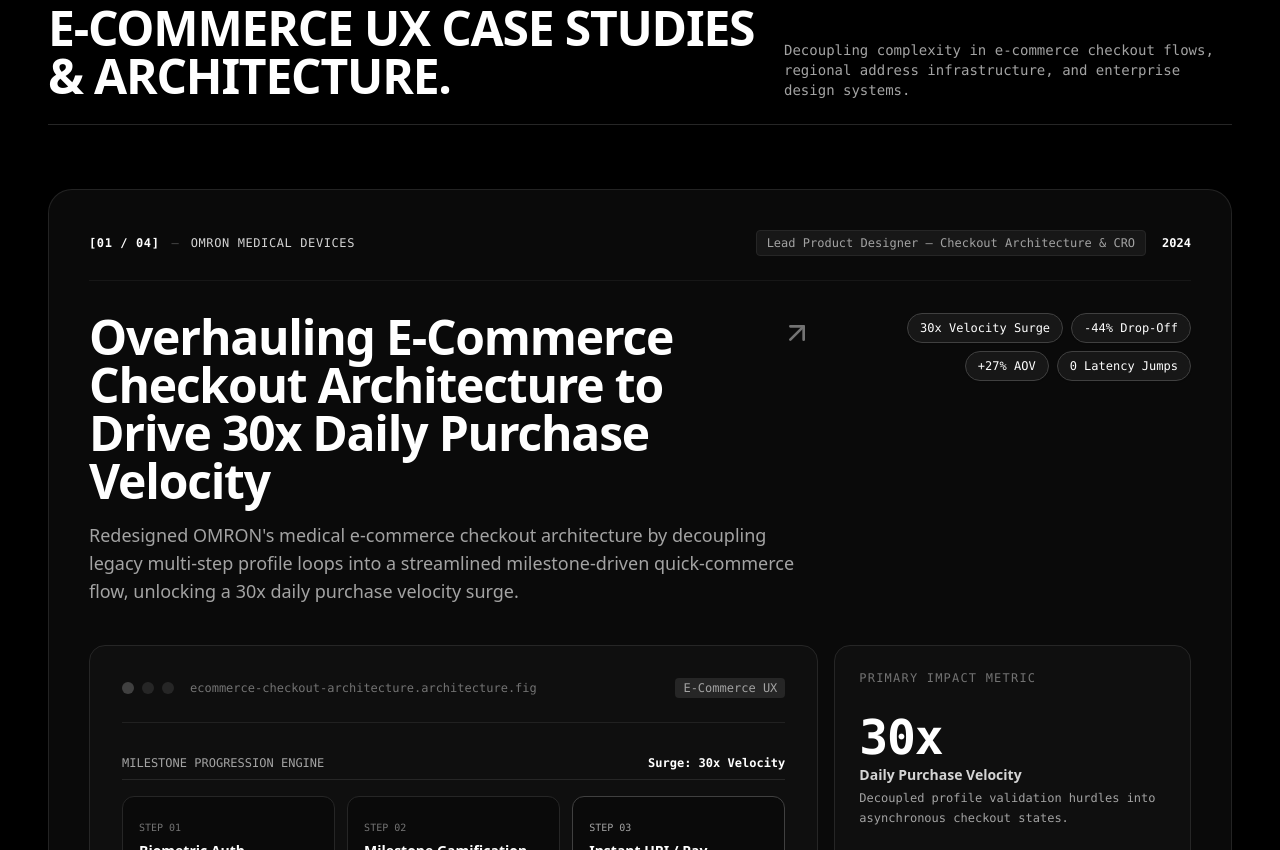
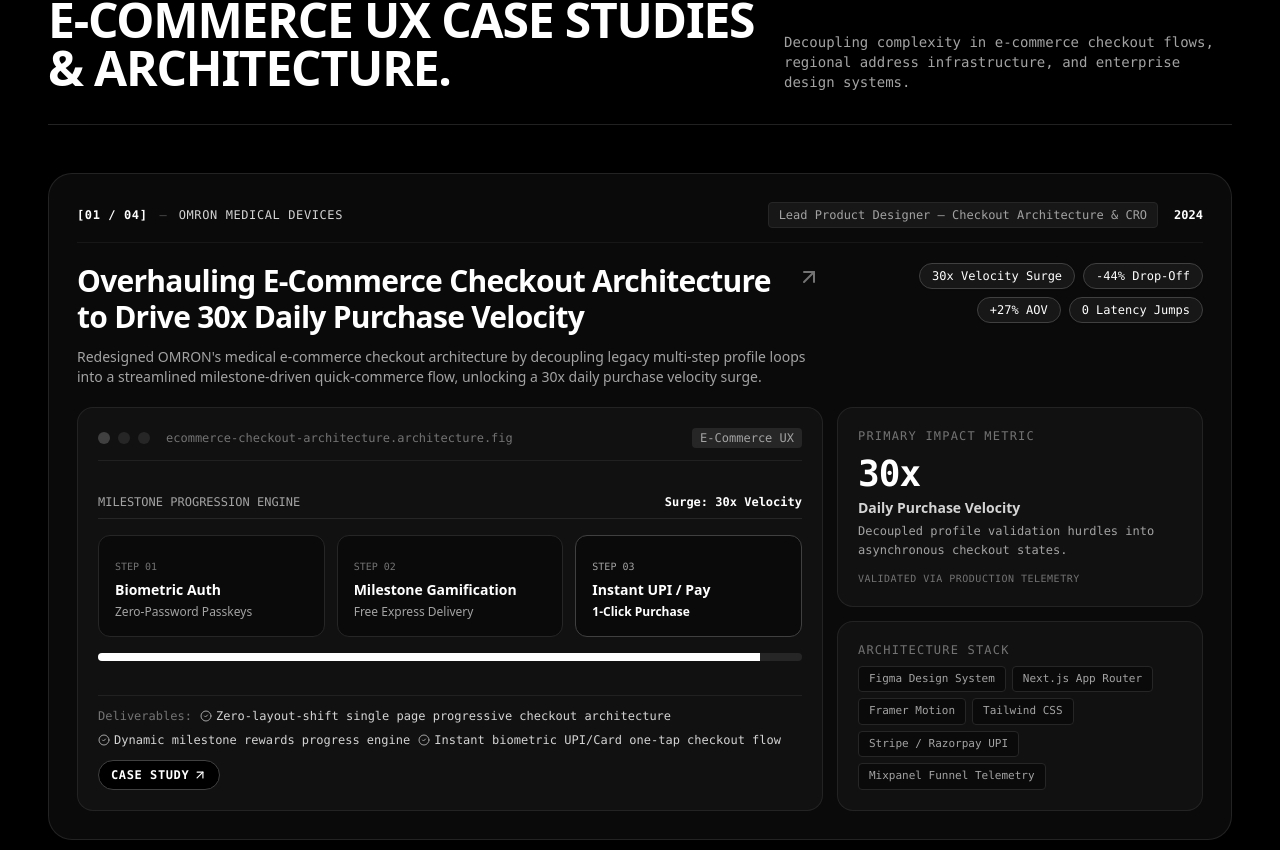
Before and after one commit to jerrymelvinj/portfolio-v3, a Next.js app: page / in a window 1280 px wide. Shown: the part 1090-1940 px from the top of the page. Built offline with nearby package versions, Linux system fonts and the light colour scheme.

Commit message:
fix(casestudies): remove sticky header during stack animation and recalibrate card proportions to prevent bottom cutoff

```diff
--- a/src/components/sections/CaseStudies.tsx
+++ b/src/components/sections/CaseStudies.tsx
@@ -10,8 +10,8 @@
   return (
     <section id="work" className="py-16 sm:py-24 px-6 sm:px-8 lg:px-12 bg-black relative">
       <div className="max-w-7xl mx-auto">
-        {/* Section Header Partition — Stays still at top on desktop */}
-        <div className="lg:sticky lg:top-20 z-30 bg-black/95 backdrop-blur-md pt-4 pb-6 border-b border-neutral-800 mb-10 sm:mb-16">
+        {/* Section Header Partition — Scrolls naturally above stack so cards have full viewport focus */}
+        <div className="pt-2 pb-8 border-b border-neutral-800 mb-8 sm:mb-12">
           <div className="flex flex-col sm:flex-row sm:items-end justify-between gap-6">
             <div className="space-y-2">
               <span className="text-xs font-mono uppercase tracking-widest text-neutral-500 block">
@@ -46,20 +46,20 @@
             return (
               <motion.article
                 key={project.id}
-                initial={{ opacity: 0, y: 35 }}
+                initial={{ opacity: 0, y: 30 }}
                 whileInView={{ opacity: 1, y: 0 }}
                 viewport={{ once: true, amount: 0.1 }}
                 transition={{ duration: 0.65, ease: [0.25, 0.1, 0.25, 1] }}
                 style={{
-                  top: `calc(190px + ${index * 12}px)`,
+                  top: `calc(84px + ${index * 8}px)`,
                   zIndex: 10 + index,
                 }}
-                className={`group rounded-2xl sm:rounded-3xl border border-neutral-800/90 ${solidBg} p-6 sm:p-8 lg:p-10 shadow-[0_-20px_50px_rgba(0,0,0,0.95)] transform-gpu transition-all lg:sticky ${
-                  isLast ? "mb-0" : "mb-16 lg:mb-40"
+                className={`group rounded-2xl sm:rounded-3xl border border-neutral-800/90 ${solidBg} p-5 sm:p-7 lg:p-7 shadow-[0_-20px_50px_rgba(0,0,0,0.95)] transform-gpu transition-all lg:sticky ${
+                  isLast ? "mb-0" : "mb-16 lg:mb-36"
                 }`}
               >
                 {/* Project Header Row */}
-                <div className="flex flex-wrap items-center justify-between gap-4 font-mono text-xs text-neutral-400 pb-6 border-b border-neutral-900">
+                <div className="flex flex-wrap items-center justify-between gap-4 font-mono text-xs text-neutral-400 pb-3.5 border-b border-neutral-900">
                   <div className="flex items-center gap-3">
                     <span className="text-white font-bold tracking-wider">
                       [{projectNumber} / {totalProjects}]
@@ -78,18 +78,18 @@
                 </div>
 
                 {/* Project Main Details */}
-                <div className="mt-8 grid grid-cols-1 lg:grid-cols-12 gap-8 items-start">
-                  <div className="lg:col-span-8 space-y-4">
+                <div className="mt-4 sm:mt-5 grid grid-cols-1 lg:grid-cols-12 gap-5 items-start">
+                  <div className="lg:col-span-8 space-y-3">
                     <Link
                       href={`/work/${project.slug}`}
                       className="group/title inline-flex items-start gap-3"
                     >
-                      <h3 className="text-2xl sm:text-4xl md:text-5xl font-black text-white tracking-tight leading-[1.08] group-hover/title:text-neutral-300 transition-colors">
+                      <h3 className="text-xl sm:text-2xl lg:text-3xl font-black text-white tracking-tight leading-tight group-hover/title:text-neutral-300 transition-colors">
                         {project.title}
                       </h3>
-                      <ArrowUpRight className="w-6 h-6 sm:w-8 sm:h-8 text-neutral-500 group-hover/title:text-white group-hover/title:translate-x-1 group-hover/title:-translate-y-1 transition-all shrink-0 mt-1" />
+                      <ArrowUpRight className="w-5 h-5 sm:w-6 sm:h-6 text-neutral-500 group-hover/title:text-white group-hover/title:translate-x-1 group-hover/title:-translate-y-1 transition-all shrink-0 mt-0.5" />
                     </Link>
-                    <p className="text-base sm:text-lg text-neutral-400 leading-relaxed font-normal max-w-3xl">
+                    <p className="text-xs sm:text-sm text-neutral-400 leading-relaxed font-normal max-w-3xl">
                       {project.summary}
                     </p>
                   </div>
@@ -99,7 +99,7 @@
                     {project.metricsBadges.map((badge, bIdx) => (
                       <span
                         key={bIdx}
-                        className="px-3 py-1.5 rounded-full border border-neutral-700 bg-neutral-900 text-xs font-mono font-medium text-white shadow-sm"
+                        className="px-3 py-1 rounded-full border border-neutral-700 bg-neutral-900 text-xs font-mono font-medium text-white shadow-sm"
                       >
                         {badge}
                       </span>
@@ -108,11 +108,11 @@
                 </div>
 
                 {/* Bento-Box Style Visual Grid */}
-                <div className="mt-10 grid grid-cols-1 md:grid-cols-12 gap-4">
+                <div className="mt-4 sm:mt-5 grid grid-cols-1 md:grid-cols-12 gap-3.5">
                   {/* Primary Large Showcase Area (8 cols) */}
-                  <div className="md:col-span-8 bg-neutral-900/40 border border-neutral-800 rounded-2xl p-6 sm:p-8 flex flex-col justify-between min-h-[340px] sm:min-h-[400px] relative overflow-hidden group-hover:border-neutral-700 transition-colors">
+                  <div className="md:col-span-8 bg-neutral-900/60 border border-neutral-800/90 rounded-2xl p-4 sm:p-5 flex flex-col justify-between min-h-[250px] sm:min-h-[280px] relative overflow-hidden group-hover:border-neutral-700 transition-colors">
                     {/* Simulated App / Canvas Bar */}
-                    <div className="flex items-center justify-between pb-6 border-b border-neutral-800/80">
+                    <div className="flex items-center justify-between pb-3 border-b border-neutral-800/80">
                       <div className="flex items-center gap-2">
                         <span className="w-3 h-3 rounded-full bg-neutral-700" />
                         <span className="w-3 h-3 rounded-full bg-neutral-800" />
@@ -127,7 +127,7 @@
                     </div>
 
                     {/* Central Schematic Diagram Placeholder */}
-                    <div className="my-auto py-8">
+                    <div className="my-auto py-3">
                       {index === 0 && (
                         /* OMRON Checkout Funnel Simulation */
                         <div className="space-y-4">
@@ -230,7 +230,7 @@
                     </div>
 
                     {/* Bottom Deliverables line */}
-                    <div className="pt-4 border-t border-neutral-800/80 flex flex-wrap items-center justify-between gap-4 text-xs font-mono text-neutral-400">
+                    <div className="pt-3 border-t border-neutral-800/80 flex flex-wrap items-center justify-between gap-3 text-xs font-mono text-neutral-400">
                       <div className="flex flex-wrap items-center gap-2">
                         <span className="text-neutral-500">Deliverables:</span>
                         {project.keyDeliverables?.slice(0, 3).map((item, dI) => (
@@ -251,17 +251,17 @@
                   </div>
 
                   {/* Secondary Bento Grid Tiles (4 cols) */}
-                  <div className="md:col-span-4 flex flex-col gap-4">
+                  <div className="md:col-span-4 flex flex-col gap-3.5">
                     {/* Bento Tile 1: Primary Metric Highlight */}
-                    <div className="bg-neutral-900/40 border border-neutral-800 rounded-2xl p-6 flex-1 flex flex-col justify-between group-hover:border-neutral-700 transition-colors">
+                    <div className="bg-neutral-900/60 border border-neutral-800/90 rounded-2xl p-4 sm:p-5 flex-1 flex flex-col justify-between group-hover:border-neutral-700 transition-colors">
                       <span className="text-xs font-mono uppercase tracking-widest text-neutral-500">
                         Primary Impact Metric
                       </span>
-                      <div className="py-4 space-y-1">
-                        <div className="text-4xl sm:text-5xl font-black font-mono tracking-tight text-white">
+                      <div className="py-2.5 space-y-1">
+                        <div className="text-3xl sm:text-4xl font-black font-mono tracking-tight text-white">
                           {project.impactMetrics[0]?.value}
                         </div>
-                        <div className="text-sm font-bold text-neutral-300">
+                        <div className="text-xs sm:text-sm font-bold text-neutral-300">
                           {project.impactMetrics[0]?.label}
                         </div>
                         <p className="text-xs text-neutral-400 leading-relaxed font-mono">
@@ -274,8 +274,8 @@
                     </div>
 
                     {/* Bento Tile 2: Tech & Stack Specs */}
-                    <div className="bg-neutral-900/40 border border-neutral-800 rounded-2xl p-6 flex flex-col justify-between group-hover:border-neutral-700 transition-colors">
-                      <span className="text-xs font-mono uppercase tracking-widest text-neutral-500 pb-3 block">
+                    <div className="bg-neutral-900/60 border border-neutral-800/90 rounded-2xl p-4 sm:p-5 flex flex-col justify-between group-hover:border-neutral-700 transition-colors">
+                      <span className="text-xs font-mono uppercase tracking-widest text-neutral-500 pb-2 block">
                         Architecture Stack
                       </span>
                       <div className="flex flex-wrap gap-1.5">
```
